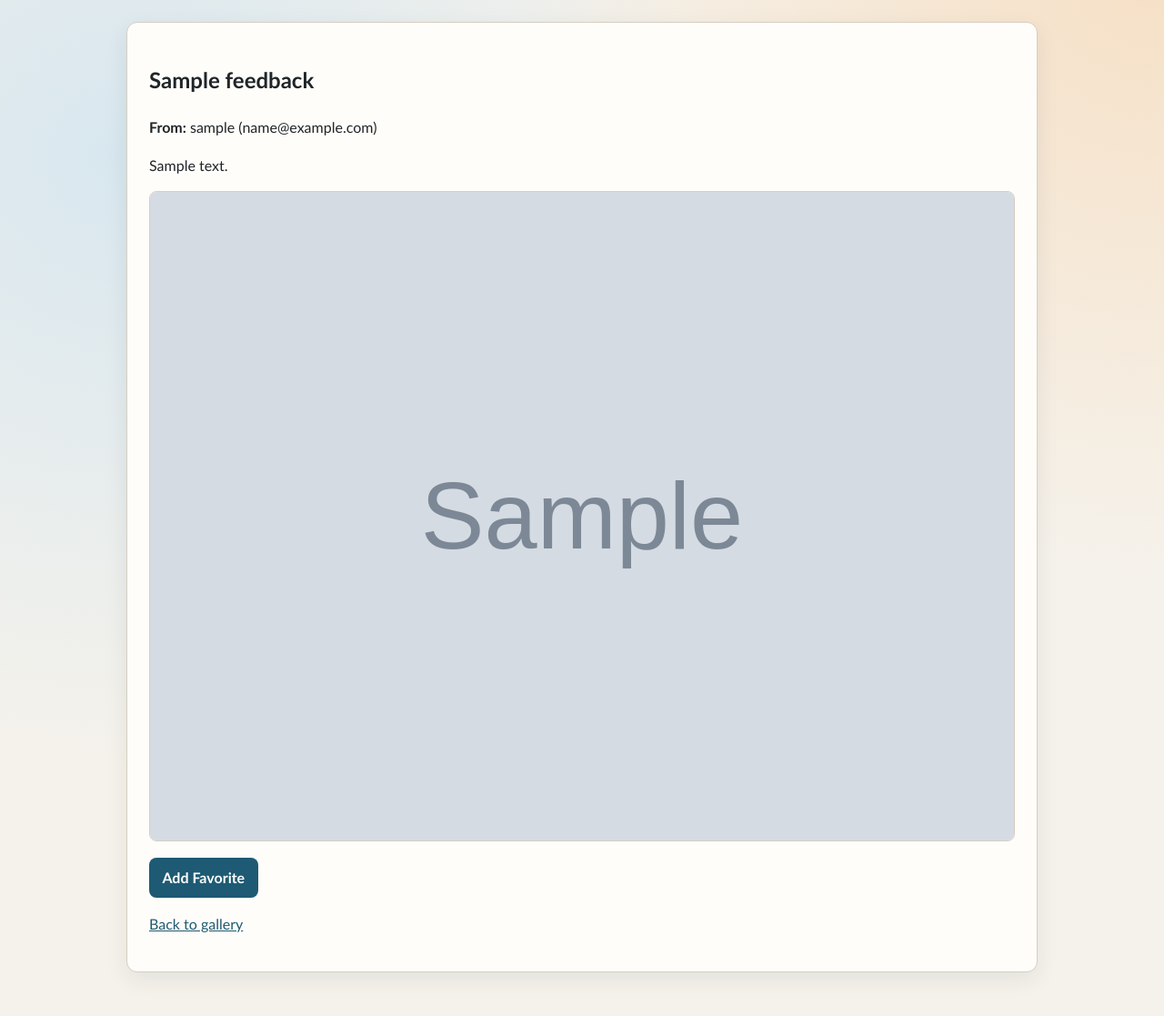
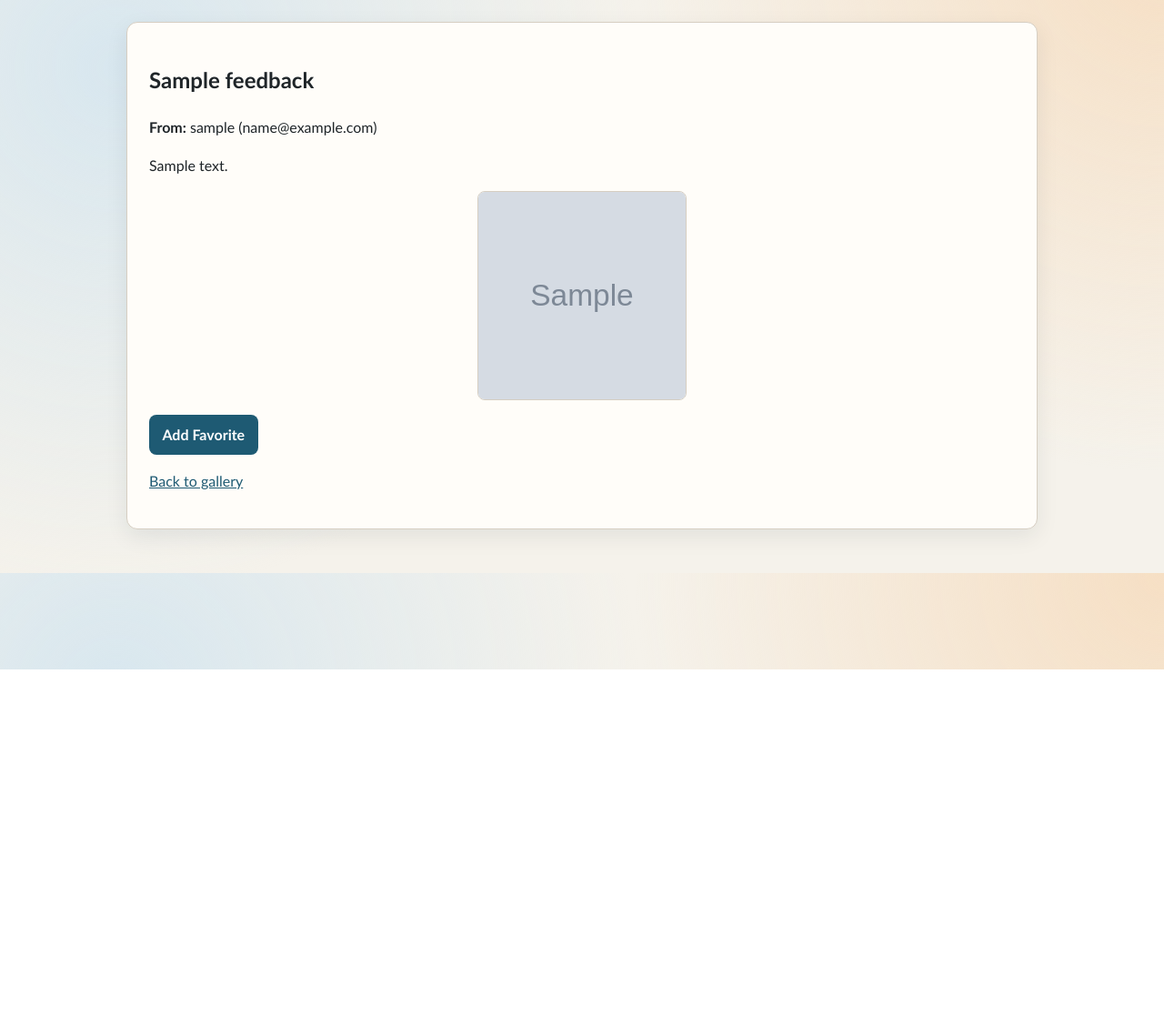
Before and after one commit to AJSpicknall/capstone_project, a Django app: page /feedback/submissions/1/ in a window 1280 px wide. Shown: the part 64-1181 px from the top of the page at 91% size. After the commit the page ends 800 px from the top, so only its background shows below. Run offline with Django 5.2, Linux system fonts and the light colour scheme; tables that the repository leaves empty hold one stand-in row (values such as "Sample post"); grey boxes marked "Sample" are stand-in pictures.

Commit message:
Finalized version

```diff
--- a/main/static/main/css/style.css
+++ b/main/static/main/css/style.css
@@ -246,12 +246,12 @@ a:hover {
 
 .feedback-image-wrap {
   display: block;
-  width: 100%;
-  aspect-ratio: 16 / 10;
+  width: min(100%, 170px);
+  aspect-ratio: 1 / 1;
   overflow: hidden;
   border-radius: 8px;
   border: 1px solid var(--border);
-  margin-bottom: var(--space-2);
+  margin: 0 auto var(--space-2);
 }
 
 .feedback-preview-image {
@@ -260,9 +260,12 @@ a:hover {
   object-fit: cover;
 }
 
-.feedback-detail img {
-  width: 100%;
-  height: auto;
+.feedback-detail-image {
+  width: min(100%, 230px);
+  height: 230px;
+  display: block;
+  margin: var(--space-3) auto;
+  object-fit: cover;
   border-radius: 8px;
   border: 1px solid var(--border);
 }
--- a/main/templates/main/feedback_detail.html
+++ b/main/templates/main/feedback_detail.html
@@ -1,4 +1,5 @@
 {% extends "main/base.html" %}
+{% load static %}
 
 {% block title %}{{ feedback.subject }} about AJ's Games{% endblock %}
 
@@ -12,9 +13,11 @@
   <p>{{ feedback.message }}</p>
 
   {% if feedback.image %}
-    <img src="{{ feedback.image.url }}" alt="Uploaded file for {{ feedback.subject }}" />
+    <img class="feedback-detail-image" src="{{ feedback.image.url }}" alt="Uploaded file for {{ feedback.subject }}" />
+  {% elif headshot_url %}
+    <img class="feedback-detail-image" src="{{ headshot_url }}" alt="{{ feedback.user_name }} headshot" />
   {% else %}
-    <p class="media-note">No image was uploaded with this feedback.</p>
+    <img class="feedback-detail-image" src="{% static 'main/images/aj-image.jpeg' %}" alt="Default reviewer avatar" />
   {% endif %}
 
   <form method="post" action="{{ feedback.get_favorite_toggle_url }}" class="inline-form">
--- a/main/views.py
+++ b/main/views.py
@@ -11,6 +11,16 @@ from django.views.generic import CreateView, DetailView, ListView, TemplateView
 
 from .forms import FeedbackForm
 from .models import Feedback, Videogames
+
+
+def resolve_feedback_headshot_url(user_name):
+    base_name = slugify(user_name)
+    for extension in ("png", "jpg", "jpeg", "webp"):
+        relative_path = Path("feedback_headshots") / f"{base_name}.{extension}"
+        absolute_path = Path(settings.MEDIA_ROOT) / relative_path
+        if absolute_path.exists():
+            return f"{settings.MEDIA_URL.rstrip('/')}/{relative_path.as_posix()}"
+    return None
 
 
 class GameImageMixin:
@@ -133,19 +143,10 @@ class FeedbackListView(FavoritesSessionMixin, ListView):
     context_object_name = "feedback_list"
     ordering = ("-id",)
 
-    def _resolve_headshot_url(self, user_name):
-        base_name = slugify(user_name)
-        for extension in ("png", "jpg", "jpeg", "webp"):
-            relative_path = Path("feedback_headshots") / f"{base_name}.{extension}"
-            absolute_path = Path(settings.MEDIA_ROOT) / relative_path
-            if absolute_path.exists():
-                return f"{settings.MEDIA_URL.rstrip('/')}/{relative_path.as_posix()}"
-        return None
-
     def get_queryset(self):
         queryset = list(super().get_queryset())
         for feedback in queryset:
-            feedback.headshot_url = self._resolve_headshot_url(feedback.user_name)
+            feedback.headshot_url = resolve_feedback_headshot_url(feedback.user_name)
         return queryset
 
     def get_context_data(self, **kwargs):
@@ -165,6 +166,7 @@ class FeedbackDetailView(FavoritesSessionMixin, DetailView):
     def get_context_data(self, **kwargs):
         context = super().get_context_data(**kwargs)
         context["is_favorite"] = self.object.id in self.get_favorites()
+        context["headshot_url"] = resolve_feedback_headshot_url(self.object.user_name)
         return context
 
 
```
Also changed, not shown: media/feedback_uploads/PXL_20260106_221206627.jpg (deleted), media/feedback_uploads/PXL_20260106_221206627_4HXfvE8.jpg (deleted), media/feedback_uploads/PXL_20260106_221206627_B76glhM.jpg (deleted).
